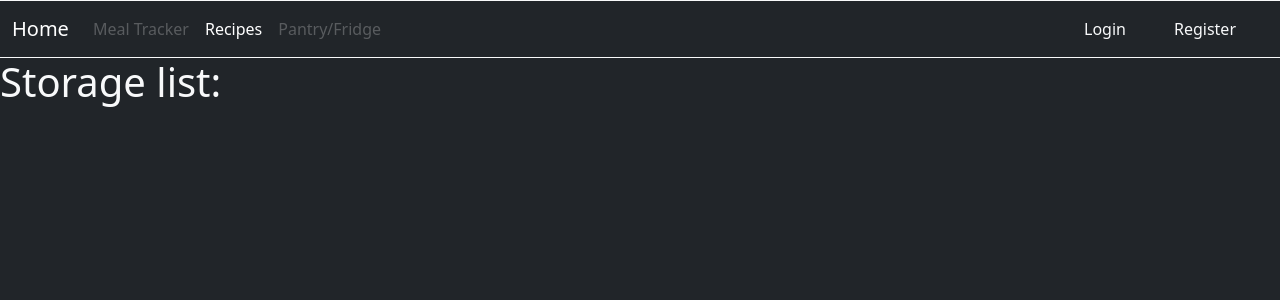
After one commit to Spookiel/MealplanSite, a Django app: page /storage in a window 1280 px wide. The commit adds this page. Shown: the top 300 px of the page. Run offline with Django 3.2, Linux system fonts and the light colour scheme; some libraries are stand-ins or nearby versions.

Commit message:
Added page template for the fridge and storage page

```diff
--- a/mysite/mysite/urls.py
+++ b/mysite/mysite/urls.py
@@ -15,7 +15,7 @@ Including another URLconf
 """
 from django.contrib import admin
 from django.urls import path, include
-from recipes.views import recipe_list, recipe_detail, index
+from recipes.views import recipe_list, recipe_detail, index, storage_index
 from accounts.views import login, register, logout
 
 app_name = "MANAGER"
@@ -26,5 +26,6 @@ urlpatterns = [
     path('login', login, name="login"),
     path('register', register, name="register"),
     path('logout', logout, name="logout"),
-    path("meal-tracker", include('tracker.urls'))
+    path("meal-tracker", include('tracker.urls')),
+    path("storage", storage_index, name="storage-index")
 ]
--- a/mysite/recipes/views.py
+++ b/mysite/recipes/views.py
@@ -32,3 +32,6 @@ def index(request):
 
 def meal_planner(request):
     return render(request, "BLAH")
+
+def storage_index(request):
+    return render(request, "recipes/storage-index.html")
--- a/mysite/templates/base.html
+++ b/mysite/templates/base.html
@@ -54,9 +54,9 @@
 
               <li class="nav-item">
                 {% if  user.is_authenticated%}
-                <a class="nav-link active" aria-current="page" href="#">Pantry/Fridge</a>
+                <a class="nav-link active" aria-current="page" href="{% url 'storage-index' %}">Pantry/Fridge</a>
                 {% else %}
-                <a class="nav-link disabled" aria-current="page" href="#" aria-disabled="true">Pantry/Fridge</a>
+                <a class="nav-link disabled" aria-current="page" href="{% url 'storage-index' %}" aria-disabled="true">Pantry/Fridge</a>
                 {% endif %}
               </li>
 
--- /dev/null
+++ b/mysite/templates/recipes/storage-index.html
@@ -0,0 +1,5 @@
+{% extends "base.html" %}
+
+{%block content%}
+<div class="h1 text-light"> Storage list: </div>
+{%endblock content%}
```
